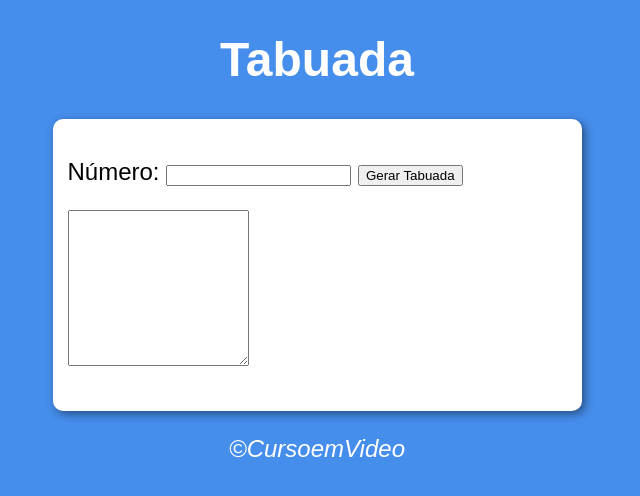
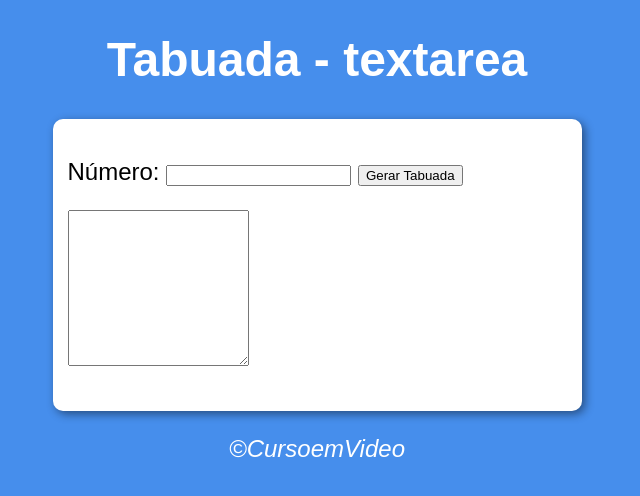
Before and after one commit to donatopaschoa/javascript, a plain HTML site: page exercicios/aula14/aula14ex/ex017/index.html in a window 1280 px wide. Shown: the whole page, without its empty margins (323-963 px from the left). Drawn offline with Linux system fonts and the light colour scheme.

Commit message:
JS: Exerc. for: tabuada, textarea - HTML

```diff
--- a/exercicios/aula14/aula14ex/ex017/index.html
+++ b/exercicios/aula14/aula14ex/ex017/index.html
@@ -9,7 +9,7 @@
 </head>
 <body>
     <header>
-        <h1>Tabuada</h1>
+        <h1>Tabuada - textarea</h1>
     </header>
     <section>
         <div>
```
